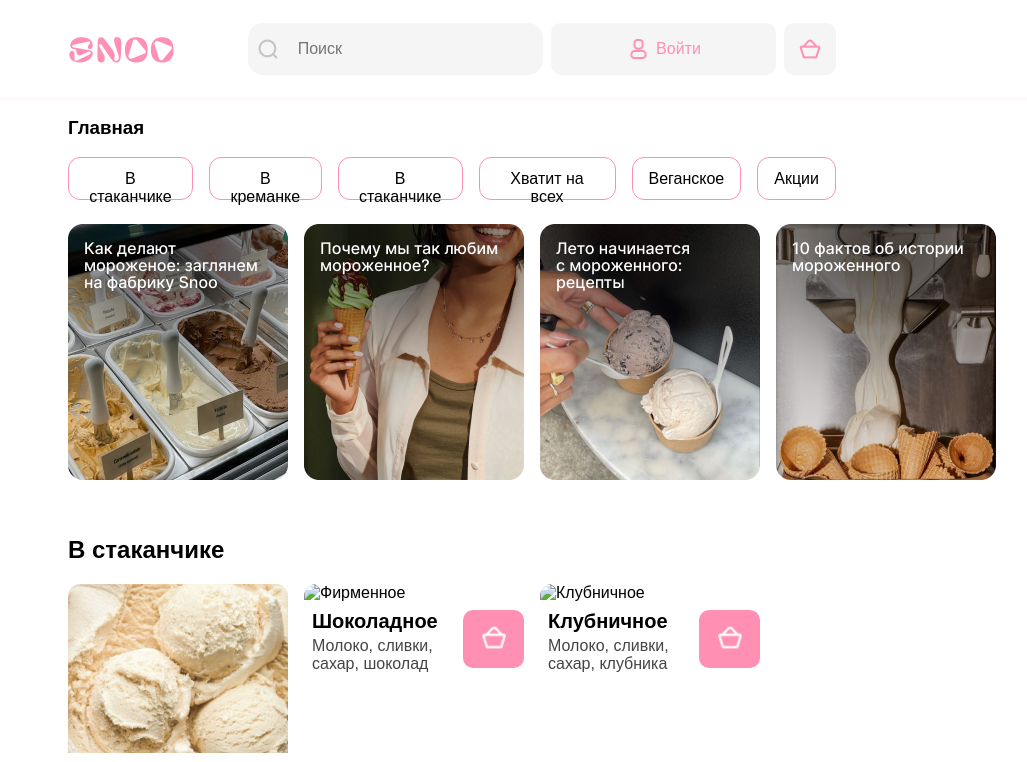
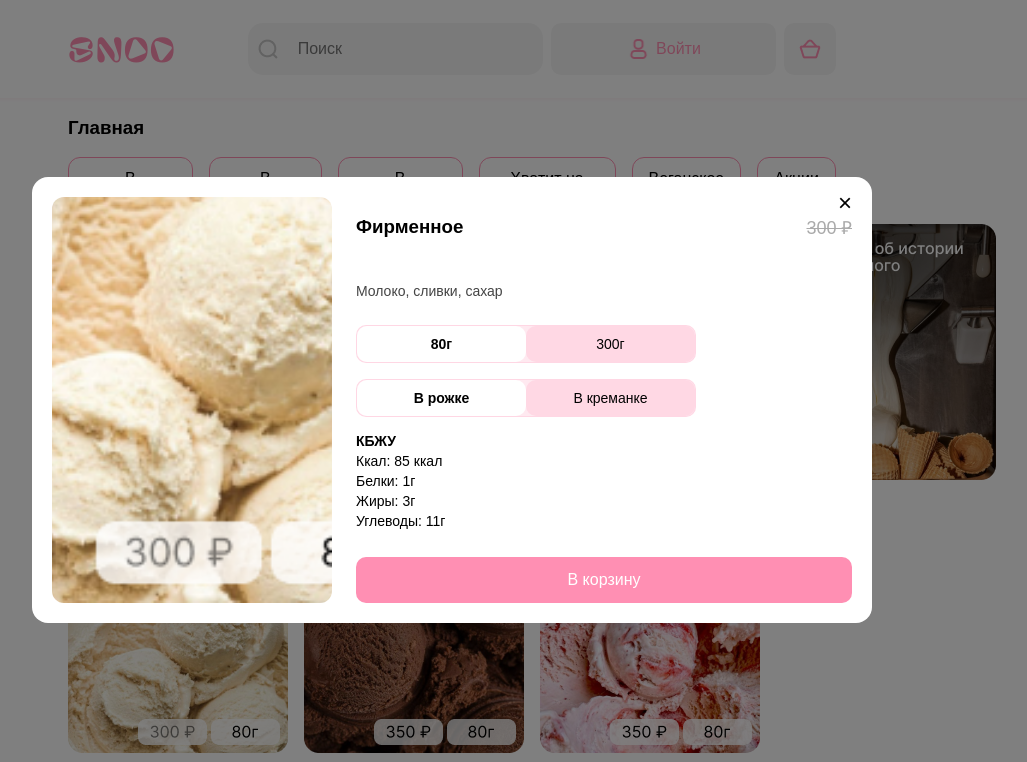
Before and after one commit to Zabavin81/IPS, a plain HTML site: page index.html in a window 1280 px wide. Both pictures are taken after a click on the button 445 px from the left and 794 px from the top of the page. Shown: the top 762 px of the page, without its empty margins (188-1215 px from the left). Drawn offline with Linux system fonts and the light colour scheme.

Commit message:
пол поп-апа

```diff
--- a/css/style.css
+++ b/css/style.css
@@ -257,3 +257,158 @@ body {
     margin-right: 256px;
 
 }
+
+.popup-overlay {
+    position: fixed;
+    top: 0;
+    left: 0;
+    width: 100%;
+    height: 100%;
+    background-color: rgba(0,0,0,0.5);
+    display: none;
+    justify-content: center;
+    align-items: center;
+    z-index: 1000;
+}
+
+.popup {
+    background: white;
+    border-radius: 16px;
+    padding: 20px;
+    max-width: 800px;
+    width: 90%;
+    position: relative;
+}
+
+.popup-content {
+    display: flex;
+    gap: 24px;
+    flex-wrap: wrap;
+}
+
+.popup-img {
+    width: 280px;
+    border-radius: 12px;
+    object-fit: cover;
+}
+
+.popup-details {
+    flex: 1;
+    display: flex;
+    flex-direction: column;
+    gap: 12px;
+}
+
+.popup-header {
+    display: flex;
+    justify-content: space-between;
+    align-items: center;
+}
+
+.popup-price {
+    font-size: 18px;
+    color: #aaa;
+    text-decoration: line-through;
+}
+
+.popup-desc {
+    font-size: 14px;
+    color: #444;
+}
+
+.popup-options {
+    display: flex;
+    flex-direction: column;
+}
+
+.popup-option-group {
+    height: 36px;
+    width: 338px;
+    display: grid;
+    background-color: rgba(255, 143, 179, 0.2);
+    border-radius: 10px;
+    position: relative;
+    border: 1px solid rgba(255, 143, 179, 0.2);
+}
+.popup-option-group {
+    transition: all 0.5s cubic-bezier(0.33, 1, 0.68, 1);
+}
+
+.popup-options {
+    display: flex;
+    flex-direction: column;
+    gap: 16px;
+}
+
+.popup-option-group {
+    display: flex;
+    gap: 0;
+}
+
+
+.popup-radio {
+    display: none;
+}
+
+
+.popup-option-group label {
+    flex: 1;
+    padding: 10px 20px;
+    border-radius: 10px;
+    background-color: rgba(255, 143, 179, 0.2);;
+    color: #000000;
+    font-weight: 500;
+    font-size: 14px;
+    text-align: center;
+    cursor: pointer;
+    transition: all 0.2s ease-in-out;
+}
+
+.popup-radio:checked + label {
+    background-color: #ffffff;
+    color: black;
+    font-weight: bold;
+}
+
+.popup-tab {
+    flex: 1;
+    padding: 10px 20px;
+    border: 1px solid rgba(255, 143, 179, 0.2);
+    border-radius: 10px;
+    background-color: rgba(255, 143, 179, 0.2);;
+    color: #000;
+    font-weight: 500;
+    font-size: 14px;
+    cursor: pointer;
+    transition: all 0.2s ease-in-out;
+}
+
+.popup-tab.active {
+    background-color: rgba(255, 143, 179, 0.2);
+    color: black;
+}
+
+
+.popup-kbju p {
+    margin: 4px 0;
+    font-size: 14px;
+}
+
+.popup-cart-btn {
+    margin-top: 12px;
+    padding: 14px;
+    background-color: #FF8FB3;
+    color: white;
+    border: none;
+    border-radius: 10px;
+    font-size: 16px;
+    cursor: pointer;
+}
+
+.close-btn {
+    position: absolute;
+    top: 12px;
+    right: 20px;
+    font-size: 24px;
+    cursor: pointer;
+}
--- a/index.html
+++ b/index.html
@@ -45,8 +45,8 @@
     </div>
     <h2>В стаканчике</h2>
     <section class="catalog">
-        <div class="card">
-            <img src="img/firm.png" alt="Фирменное" class="card-img">
+        <div class="card" onclick="openPopup('popup-firm')">
+            <img src="img/firmSmall.png" alt="Фирменное" class="card-img">
 
             <div class="card-bottom">
                 <div class="description">
@@ -62,7 +62,7 @@
         </div>
 
         <div class="card">
-            <img src="img/chocolate.png" alt="Фирменное" class="card-img">
+            <img src="img/chocolateSmall.png" alt="Фирменное" class="card-img">
 
             <div class="card-bottom">
                 <div class="description">
@@ -77,7 +77,7 @@
             </div>
         </div>
         <div class="card">
-            <img src="img/strawberry.png" alt="Клубничное" class="card-img">
+            <img src="img/strawberrySmall.png" alt="Клубничное" class="card-img">
 
             <div class="card-bottom">
                 <div class="description">
@@ -92,7 +92,7 @@
             </div>
         </div>
         <div class="card">
-            <img src="img/fist.png" alt="Фисташковое" class="card-img">
+            <img src="img/fistSmall.png" alt="Фисташковое" class="card-img">
 
             <div class="card-bottom">
                 <div class="description">
@@ -107,7 +107,7 @@
             </div>
         </div>
         <div class="card">
-            <img src="img/caramel.png" alt="Карамельное" class="card-img">
+            <img src="img/caramelSmall.png" alt="Карамельное" class="card-img">
 
             <div class="card-bottom">
                 <div class="description">
@@ -122,7 +122,7 @@
             </div>
         </div>
         <div class="card">
-            <img src="img/melon.png" alt="Дынное" class="card-img">
+            <img src="img/melonSmall.png" alt="Дынное" class="card-img">
 
             <div class="card-bottom">
                 <div class="description">
@@ -141,7 +141,7 @@
     <h2>В креманке</h2>
     <section class="catalog">
         <div class="card">
-            <img src="img/firm.png" alt="Фирменное" class="card-img">
+            <img src="img/firmSmall.png" alt="Фирменное" class="card-img">
 
             <div class="card-bottom">
                 <div class="description">
@@ -157,7 +157,7 @@
         </div>
 
         <div class="card">
-            <img src="img/chocolate.png" alt="Фирменное" class="card-img">
+            <img src="img/chocolateSmall.png" alt="Фирменное" class="card-img">
 
             <div class="card-bottom">
                 <div class="description">
@@ -172,7 +172,7 @@
             </div>
         </div>
         <div class="card">
-            <img src="img/strawberry.png" alt="Клубничное" class="card-img">
+            <img src="img/strawberrySmall.png" alt="Клубничное" class="card-img">
 
             <div class="card-bottom">
                 <div class="description">
@@ -187,7 +187,7 @@
             </div>
         </div>
         <div class="card">
-            <img src="img/fist.png" alt="Фисташковое" class="card-img">
+            <img src="img/fistSmall.png" alt="Фисташковое" class="card-img">
 
             <div class="card-bottom">
                 <div class="description">
@@ -376,6 +376,59 @@
         </div>
     </div>
 </footer>
+<div class="popup-overlay" id="popup-firm">
+    <div class="popup">
+        <span class="close-btn" onclick="closePopup('popup-firm')">&times;</span>
+        <div class="popup-content">
+            <img src="img/firmSmall.png" alt="Фирменное" class="popup-img">
+            <div class="popup-details">
+                <div class="popup-header">
+                    <h3>Фирменное</h3>
+                    <span class="popup-price">300 ₽</span>
+                </div>
+                <p class="popup-desc">Молоко, сливки, сахар</p>
+
+                <div class="popup-options">
+                    <div class="popup-option-group">
+                        <input type="radio" class="popup-radio" name="weight" id="80g" checked>
+                        <label for="80g">80г</label>
+
+                        <input type="radio" class="popup-radio" name="weight" id="300g">
+                        <label for="300g">300г</label>
+                    </div>
+
+                    <div class="popup-option-group">
+                        <input type="radio" class="popup-radio" name="type" id="В рожке"checked>
+                        <label for="В рожке">В рожке</label>
+
+                        <input type="radio" class="popup-radio" name="type" id="В креманке">
+                        <label for="В креманке">В креманке</label>
+                    </div>
+                </div>
+
+
+                <div class="popup-kbju">
+                    <p><strong>КБЖУ</strong></p>
+                    <p>Ккал: 85 ккал</p>
+                    <p>Белки: 1г</p>
+                    <p>Жиры: 3г</p>
+                    <p>Углеводы: 11г</p>
+                </div>
+
+                <button class="popup-cart-btn">В корзину</button>
+            </div>
+        </div>
+    </div>
+</div>
+<script>
+    function openPopup(id) {
+        document.getElementById(id).style.display = 'flex';
+    }
+
+    function closePopup(id) {
+        document.getElementById(id).style.display = 'none';
+    }
+</script>
 
 </body>
 </html>
```
